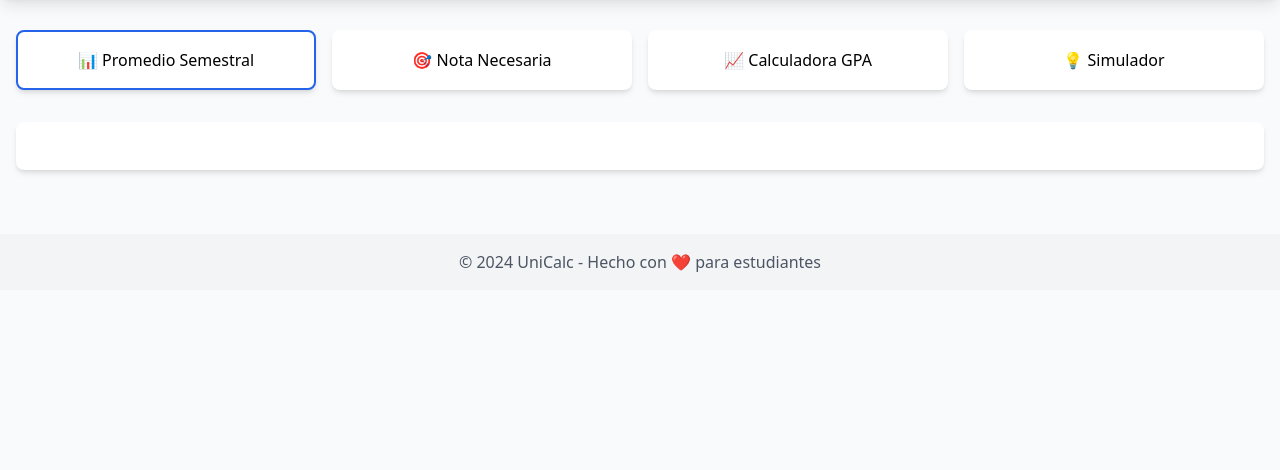
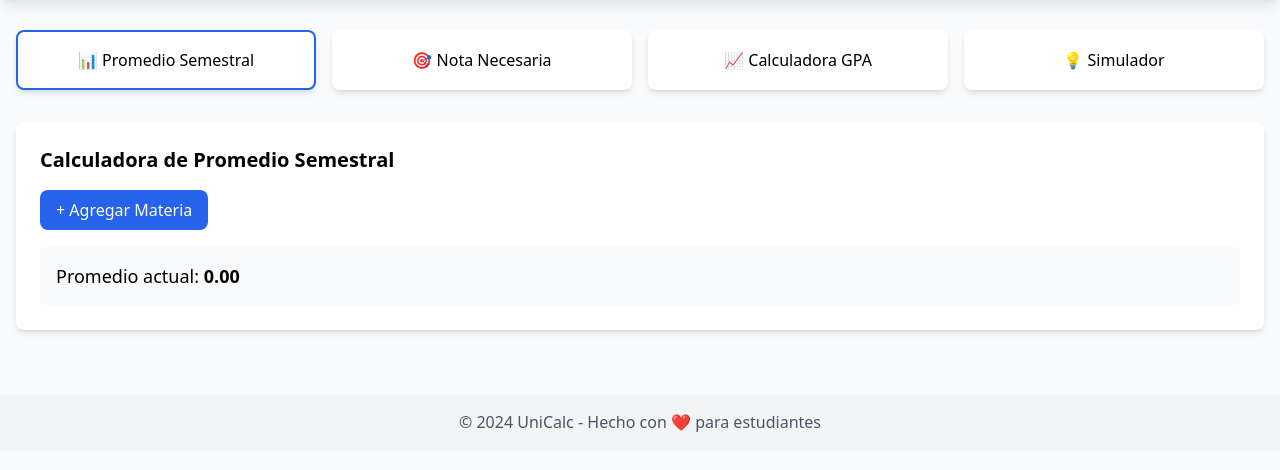
Before and after one commit to Levdev200/calculadora-academica, a plain HTML site: page index.html in a window 1280 px wide. Shown: the part 74-544 px from the top of the page. Drawn offline with nearby package versions, Linux system fonts and the light colour scheme.

Commit message:
Modificacion del contenedor de la calculadora que no era visible

```diff
--- a/css/style.css
+++ b/css/style.css
@@ -15,3 +15,16 @@
 button.active {
     border: 2px solid #2563eb; /* blue-600 */
 }
+
+.calculator-section {
+    display: none;
+}
+
+.calculator-section.active {
+    display: block !important;  /* Aseguramos que se muestre */
+}
+
+/* Por defecto, mostrar la calculadora de semestre */
+#semesterCalculator {
+    display: block;
+}
--- a/index.html
+++ b/index.html
@@ -52,13 +52,14 @@
         </div>
 
         <!-- Calculator Container -->
+        <!-- Reemplazar la sección del calculador en index.html -->
         <div id="calculatorContainer" class="bg-white dark:bg-gray-800 rounded-lg shadow-md p-6 dark:text-white">
-            <!-- Semester Average Calculator (default view) -->
-            <div id="semesterCalculator" class="calculator-section">
+            <div id="semesterCalculator" class="calculator-section active">
                 <h2 class="text-xl font-bold mb-4">Calculadora de Promedio Semestral</h2>
                 <div class="space-y-4">
                     <!-- Add Subject Button -->
-                    <button id="addSubject" class="bg-blue-600 dark:bg-blue-500 text-white px-4 py-2 rounded-lg hover:bg-blue-700 dark:hover:bg-blue-600">
+                    <button id="addSubject"
+                            class="bg-blue-600 dark:bg-blue-500 text-white px-4 py-2 rounded-lg hover:bg-blue-700 dark:hover:bg-blue-600 transition-colors">
                         + Agregar Materia
                     </button>
 
```
